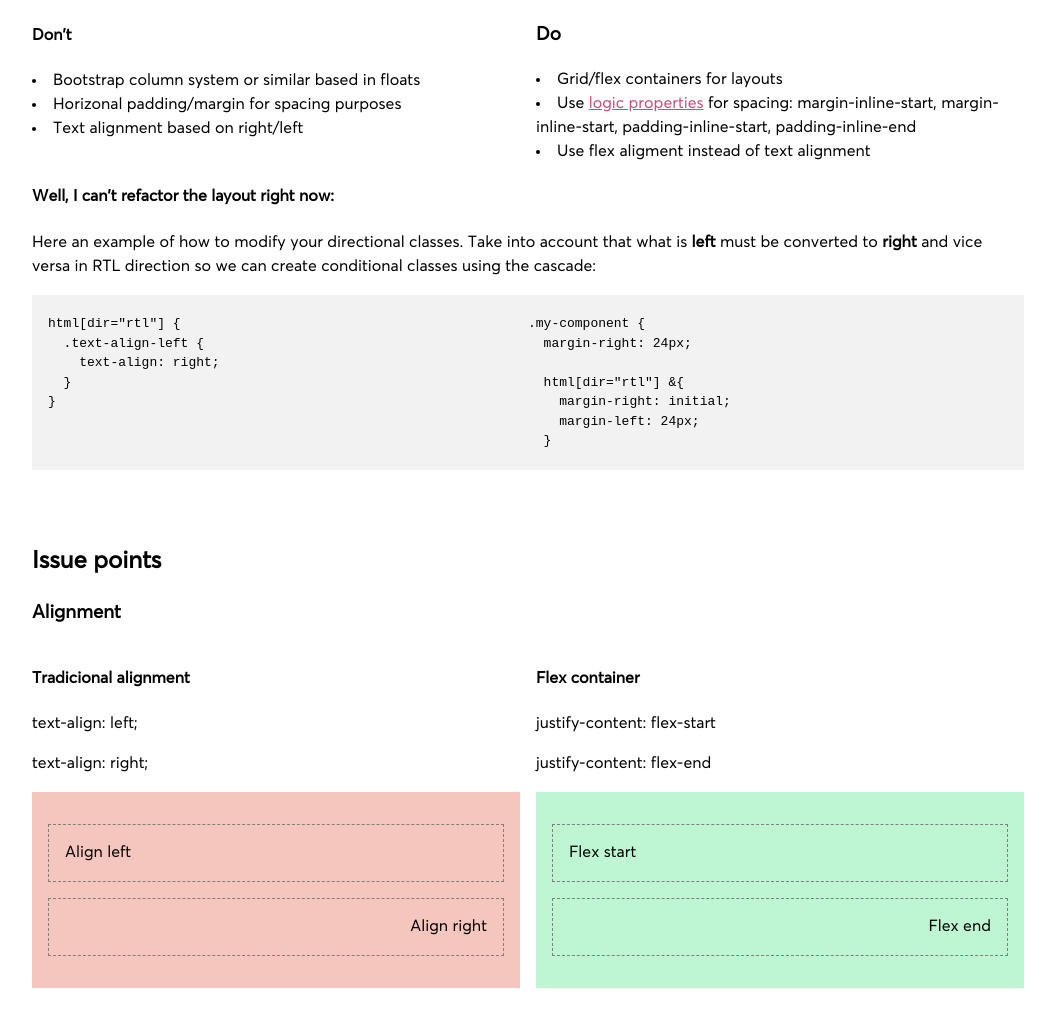
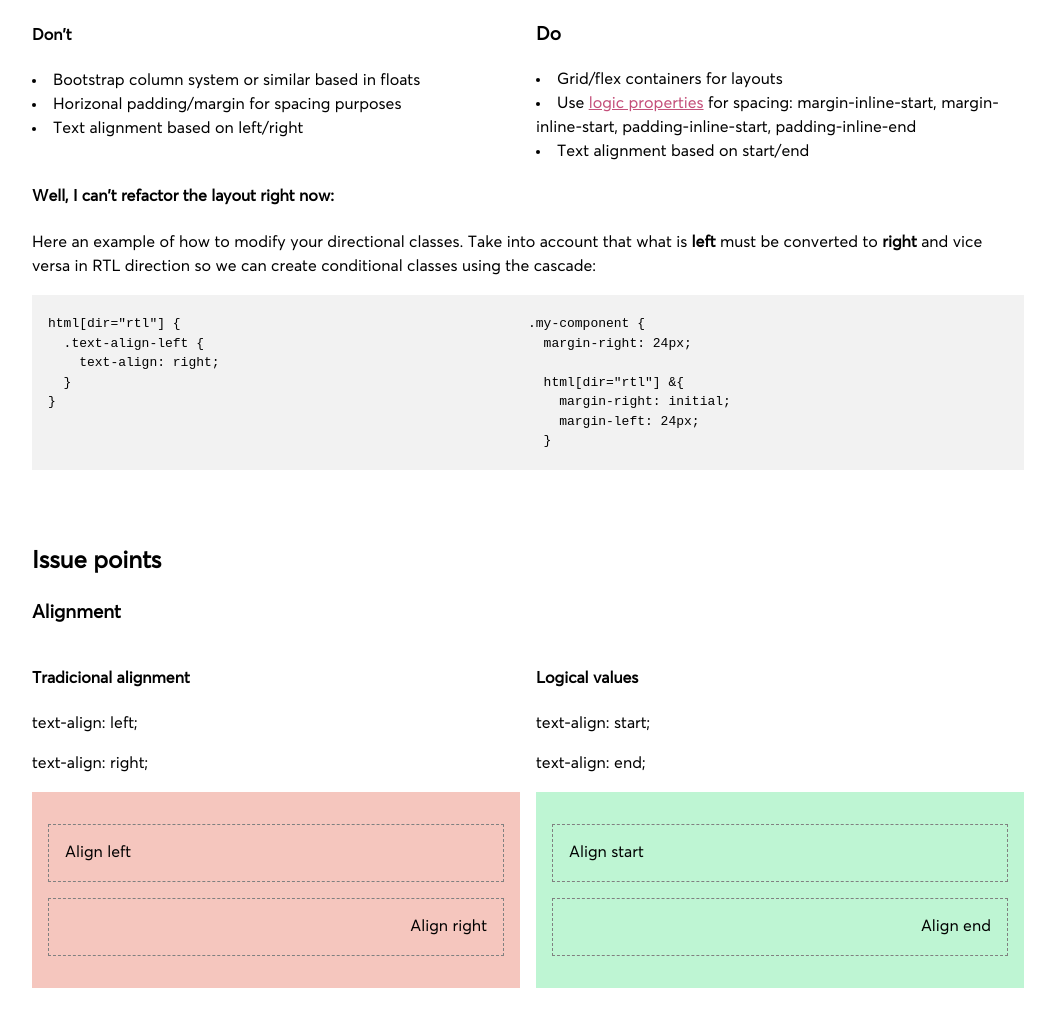
Before and after one commit to nabaroa/rtl-layout, a website: page index.html in a window 1280 px wide. Shown: the part 522-1553 px from the top of the page, without its empty margins (112-1167 px from the left). Drawn offline with Linux system fonts and the light colour scheme.

Commit message:
Add logical values for alignment

```diff
--- a/index.html
+++ b/index.html
@@ -41,7 +41,7 @@
           <ul>
             <li>Bootstrap column system or similar based in floats</li>
             <li>Horizonal padding/margin for spacing purposes</li>
-            <li>Text alignment based on right/left</li>
+            <li>Text alignment based on left/right</li>
           </ul>
         </div>
         <div>
@@ -49,7 +49,7 @@
           <ul>
             <li>Grid/flex containers for layouts</li>
             <li>Use <a href="https://developer.mozilla.org/en-US/docs/Web/CSS/CSS_Logical_Properties#properties_for_margins_borders_and_padding"> logic properties</a> for spacing: margin-inline-start, margin-inline-start, padding-inline-start, padding-inline-end</li>
-            <li>Use flex aligment instead of text alignment</li>
+            <li>Text alignment based on start/end</li>
           </ul>
         </div>
       </div>
@@ -89,12 +89,12 @@ html[dir="rtl"] {
           </div>
         </div>
         <div class="">
-          <h4>Flex container</h4>
-          <p>justify-content: flex-start</p>
-          <p>justify-content: flex-end</p>
+          <h4>Logical values</h4>
+          <p>text-align: start;</p>
+          <p>text-align: end;</p>
           <div class="column positive">
-            <div class="box flex justify-content--start">Flex start</div>
-            <div class="box flex justify-content--end">Flex end</div>
+            <div class="box text-align--start">Align start</div>
+            <div class="box text-align--end">Align end</div>
           </div>
         </div>
       </div>
--- a/styles.css
+++ b/styles.css
@@ -186,8 +186,17 @@ a {
 .text-align--left {
   text-align: left;
 }
+
+.text-align--start {
+  text-align: start;
+}
+
 .text-align--right {
   text-align: right;
+}
+
+.text-align--end {
+  text-align: end;
 }
 
 .justify-content--start {
```
